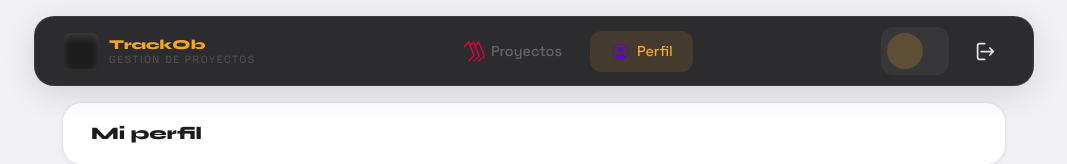
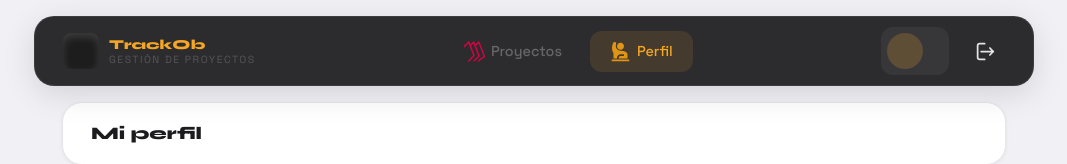
Before and after one commit to kanekong909/trackob, an Angular app: page /perfil in a window 1280 px wide. Shown: the top 164 px of the page, without its empty margins (106-1173 px from the left). Built offline with nearby package versions, Linux system fonts and the light colour scheme; no server answers; sample sign-in values are in the browser's storage.

Commit message:
cambios en server.js

```diff
--- a/server.js
+++ b/server.js
@@ -7,8 +7,8 @@ const DIST = path.join(__dirname, 'dist/trackob/browser');
 
 app.use(express.static(DIST));
 
-// SPA routing — todas las rutas apuntan al index.html
-app.get('*', (req, res) => {
+// SPA routing compatible con Express 5 / path-to-regexp nuevo
+app.get('/(.*)', (req, res) => {
   res.sendFile(path.join(DIST, 'index.html'));
 });
 
--- a/src/app/features/perfil/perfil.component.html
+++ b/src/app/features/perfil/perfil.component.html
@@ -21,7 +21,7 @@
           <span class="link-text">Proyectos</span>
         </a>
         <a class="navbar-link active" (click)="router.navigate(['/perfil'])">
-          <img src="assets/icons/user.svg" alt="Perfil" style="width:21px">
+          <img src="assets/icons/usr.svg" alt="Perfil" style="width:21px">
           <span class="link-text">Perfil</span>
         </a>
         @if (esSuperadmin()) {
```
